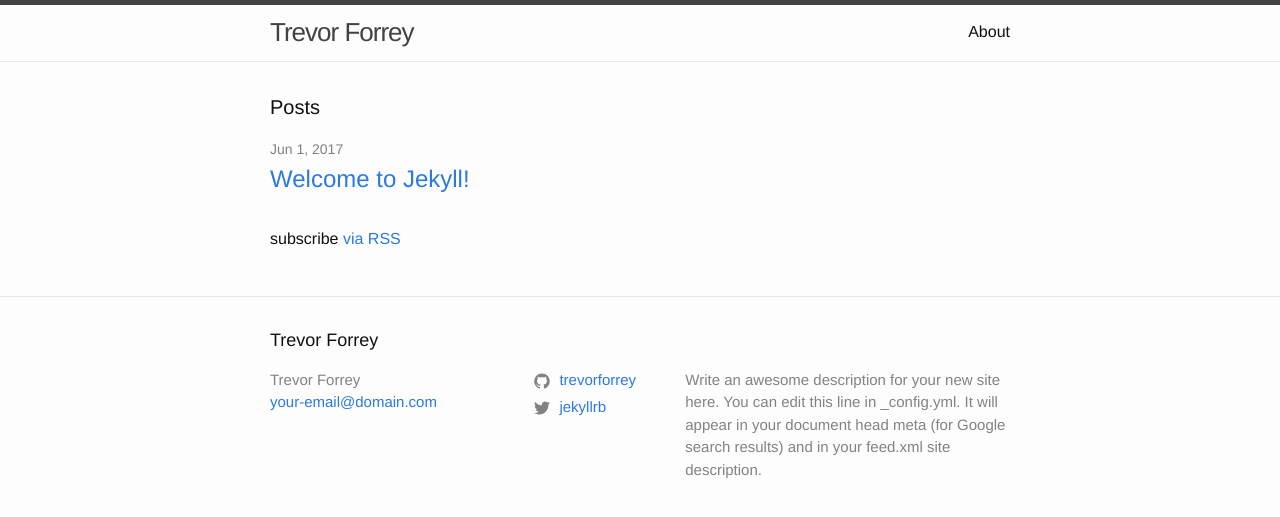
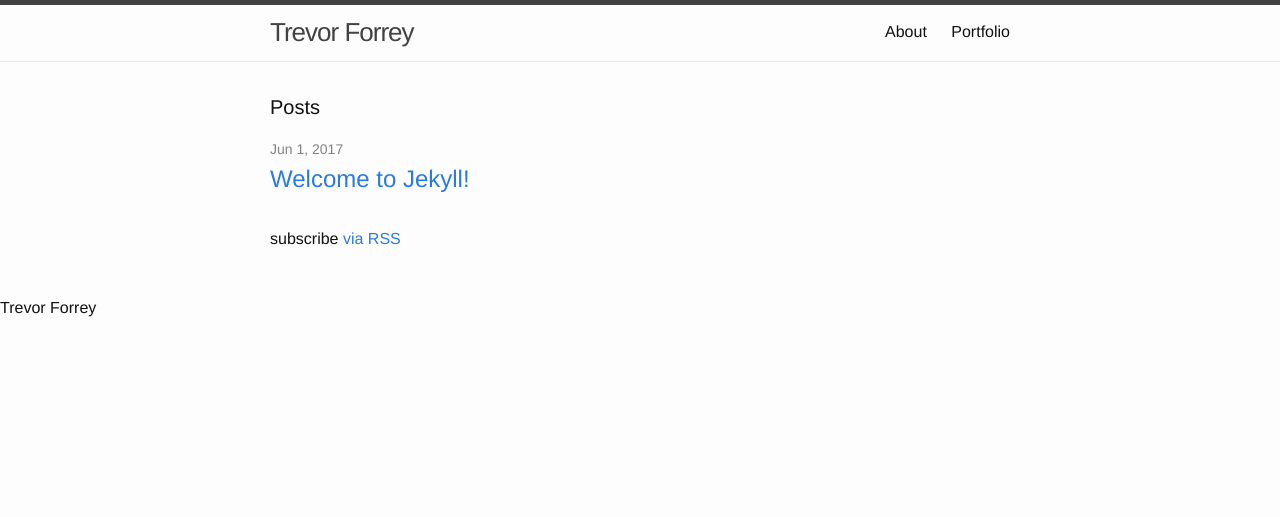
Before and after one commit to trevorforrey/trevorforrey.github.io, a Jekyll site: the page built from index.md, in a window 1280 px wide. Shown: the top 517 px of the page. Built offline with Jekyll 4.4.1, drawn with Linux system fonts in a browser that asks for light colours.

Commit message:
Small progress

```diff
--- a/_config.yml
+++ b/_config.yml
@@ -16,9 +16,7 @@
 title: Trevor Forrey
 email: your-email@domain.com
 description: > # this means to ignore newlines until "baseurl:"
-  Write an awesome description for your new site here. You can edit this
-  line in _config.yml. It will appear in your document head meta (for
-  Google search results) and in your feed.xml site description.
+  Site Description
 baseurl: "" # the subpath of your site, e.g. /blog
 url: "" # the base hostname & protocol for your site, e.g. http://example.com
 twitter_username: jekyllrb
--- a/_includes/footer.html
+++ b/_includes/footer.html
@@ -1,46 +1,3 @@
-<footer class="site-footer">
-
-  <div class="wrapper">
-
-    <h2 class="footer-heading">{{ site.title | escape }}</h2>
-
-    <div class="footer-col-wrapper">
-      <div class="footer-col footer-col-1">
-        <ul class="contact-list">
-          <li>
-            {% if site.author %}
-              {{ site.author | escape }}
-            {% else %}
-              {{ site.title | escape }}
-            {% endif %}
-            </li>
-            {% if site.email %}
-            <li><a href="mailto:{{ site.email }}">{{ site.email }}</a></li>
-            {% endif %}
-        </ul>
-      </div>
-
-      <div class="footer-col footer-col-2">
-        <ul class="social-media-list">
-          {% if site.github_username %}
-          <li>
-            {% include icon-github.html username=site.github_username %}
-          </li>
-          {% endif %}
-
-          {% if site.twitter_username %}
-          <li>
-            {% include icon-twitter.html username=site.twitter_username %}
-          </li>
-          {% endif %}
-        </ul>
-      </div>
-
-      <div class="footer-col footer-col-3">
-        <p>{{ site.description | escape }}</p>
-      </div>
-    </div>
-
-  </div>
-
+<footer>
+	<p>Trevor Forrey</p>
 </footer>
```
Also changed, not shown: portfolio.md (added, +7 -0 lines), 1 other file.
